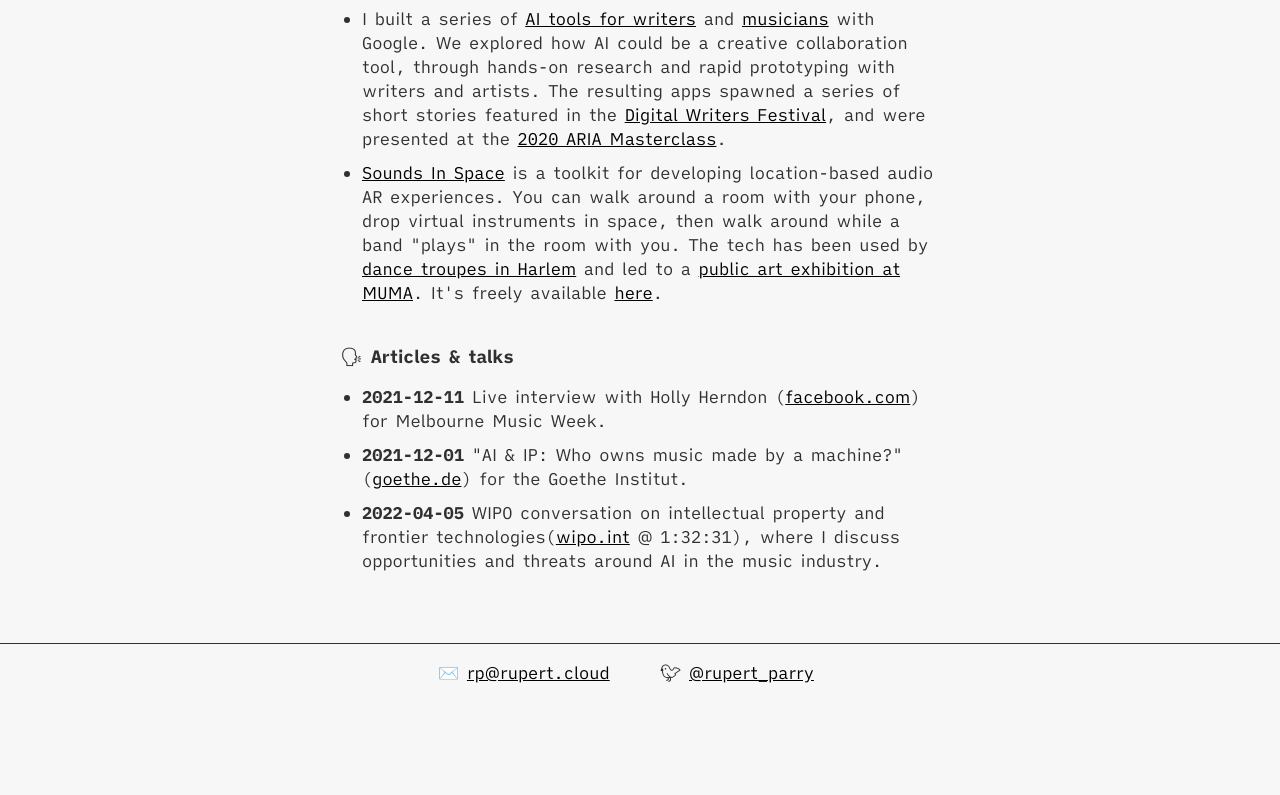
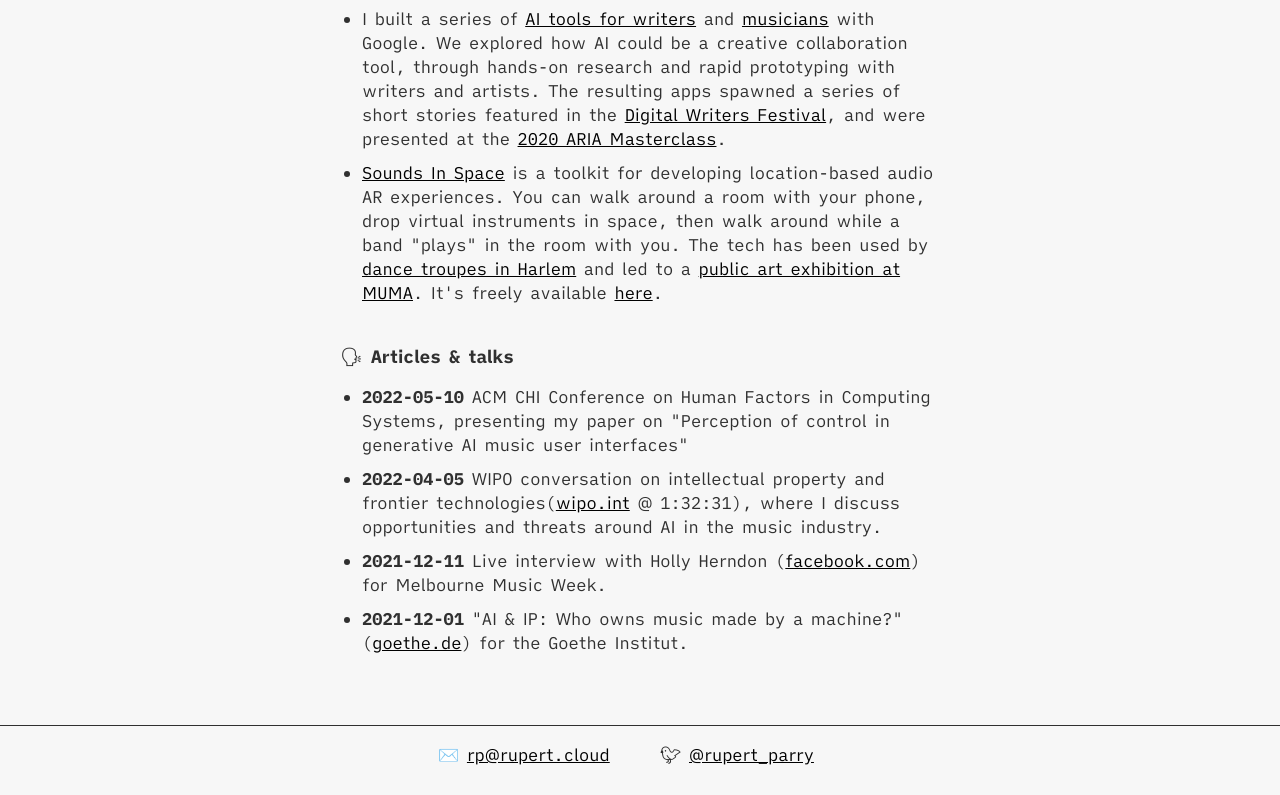
Before and after one commit to rupertparry/website-2022, an Eleventy site: page index.md in a window 1280 px wide. Shown: the part 1485-2280 px from the top of the page. Before the commit the page ends 2198 px from the top, so only its background shows below. Built offline with nearby package versions, Linux system fonts and the light colour scheme; Eleventy itself is replaced by a stand-in of ours; files that its build step writes are made by us from their sources; files whose address does not match are found by name.

Commit message:
Added talk

```diff
--- a/index.md
+++ b/index.md
@@ -80,6 +80,13 @@
 
 ## <span class="emoji">🗣</span> Articles & talks
 
+- **2022-05-10** ACM CHI Conference on Human Factors in Computing Systems,
+  presenting my paper on "Perception of control in generative AI music user interfaces"
+- **2022-04-05** WIPO conversation on intellectual property and frontier
+  technologies(<a
+  href="https://c.connectedviews.com/05/SitePlayer/wipo?session=115052&starttime=4709" target="_blank">wipo.int</a>
+  @ 1:32:31), where I discuss opportunities and threats around AI in the music
+  industry.
 - **2021-12-11** Live interview with Holly Herndon
 (<a
 href="https://www.facebook.com/watch/live/?ref=watch_permalink&v=431296195362579"
@@ -89,8 +96,3 @@
 (<a
 href="https://www.goethe.de/prj/k40/en/mus/machine-music.html" target="_blank">goethe.de</a>)
 for the Goethe Institut.
-- **2022-04-05** WIPO conversation on intellectual property and frontier
-  technologies(<a
-  href="https://c.connectedviews.com/05/SitePlayer/wipo?session=115052&starttime=4709" target="_blank">wipo.int</a>
-  @ 1:32:31), where I discuss opportunities and threats around AI in the music
-  industry.
```
